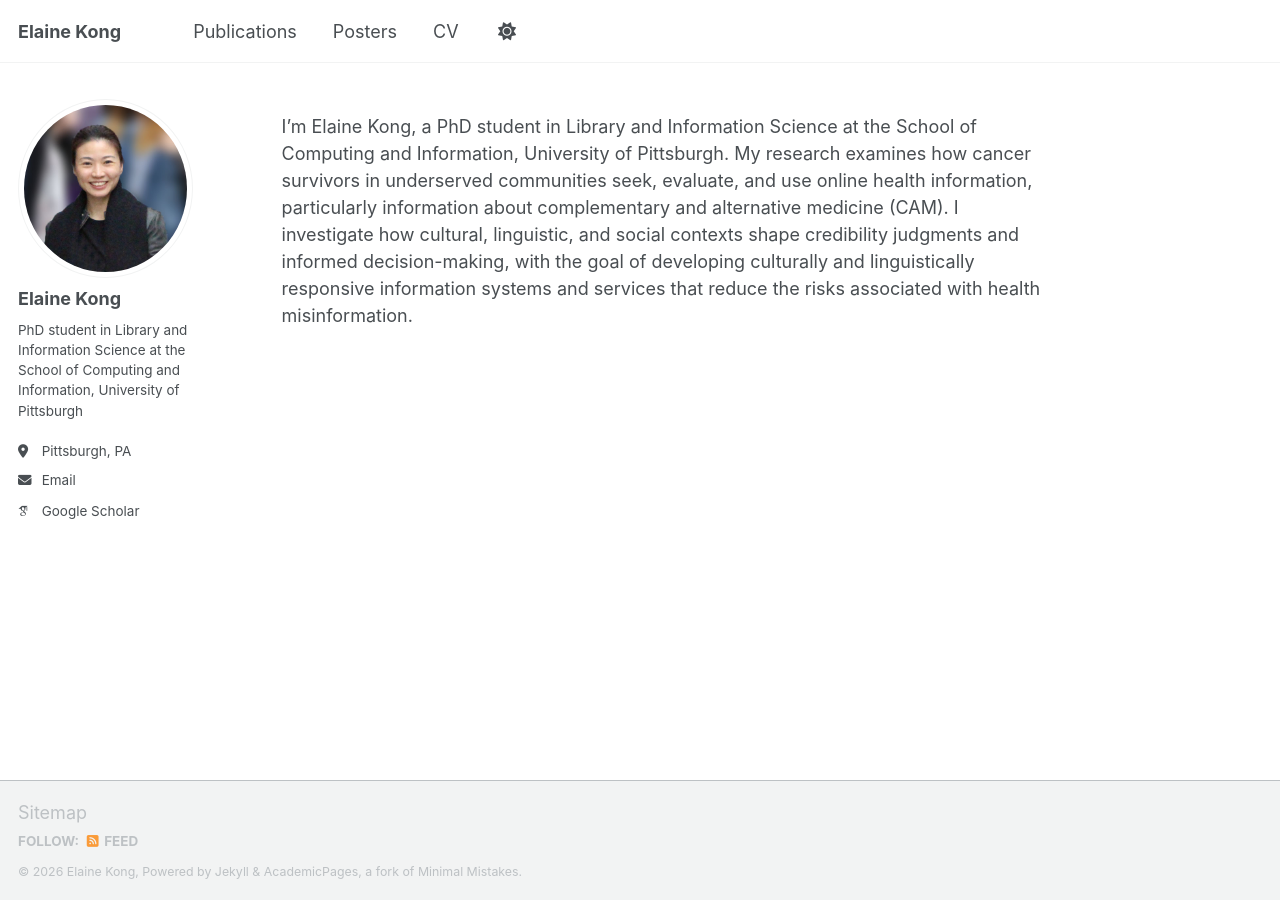
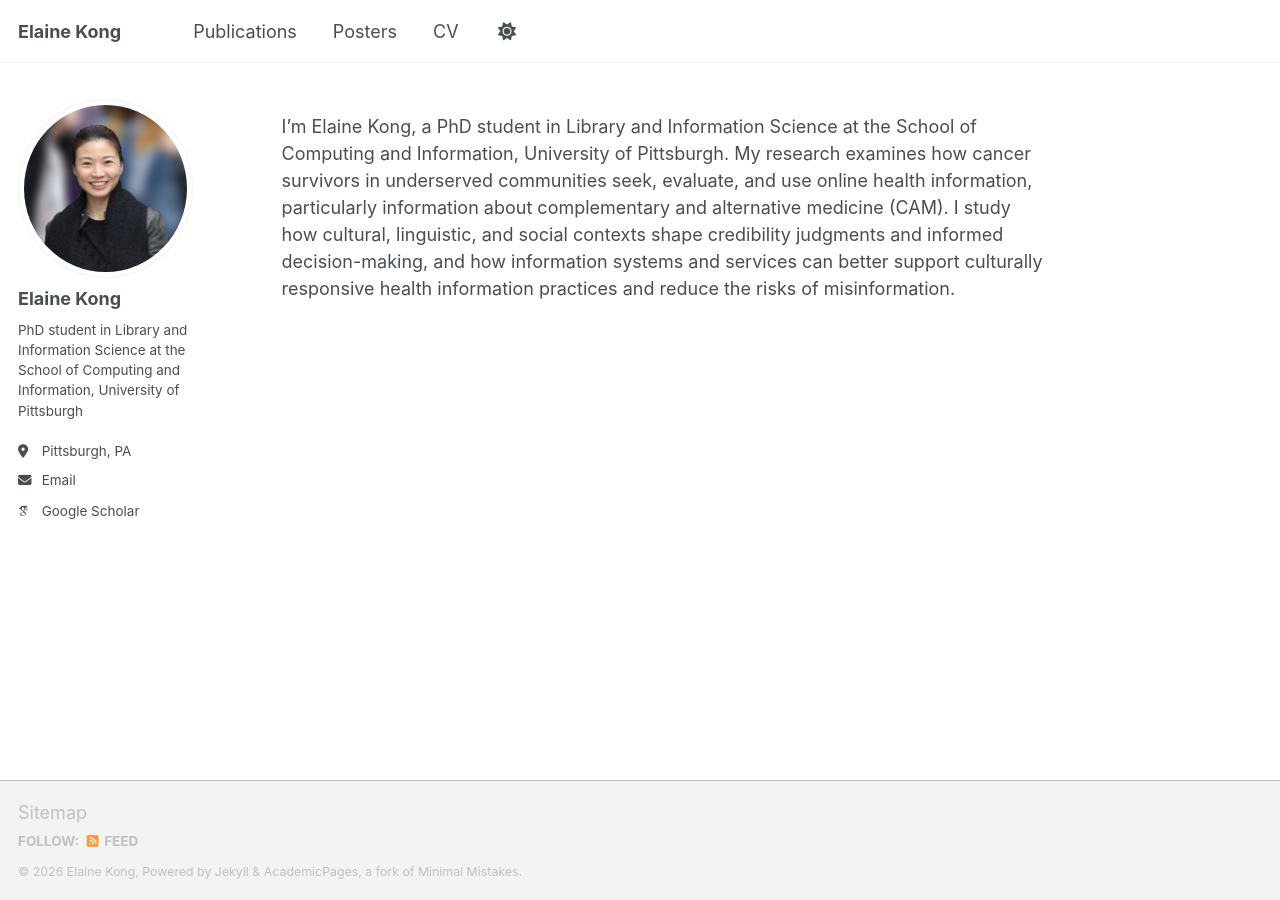
Before and after one commit to elainewskong/elainewskong.github.io, a Jekyll site: the page built from _pages/about.md, in a window 1280 px wide. Built offline with Jekyll 4.4.1, drawn with Linux system fonts in a browser that asks for light colours; some web fonts are replaced; a script that is not in the unit is left out.

Commit message:
Update about.md

```diff
--- a/_pages/about.md
+++ b/_pages/about.md
@@ -7,7 +7,8 @@ redirect_from:
   - /about.html
 ---
 
-I'm Elaine Kong, a PhD student in Library and Information Science at the School of Computing and Information, University of Pittsburgh. My research examines how cancer survivors in underserved communities seek, evaluate, and use online health information, particularly information about complementary and alternative medicine (CAM). I investigate how cultural, linguistic, and social contexts shape credibility judgments and informed decision-making, with the goal of developing culturally and linguistically responsive information systems and services that reduce the risks associated with health misinformation.
+I'm Elaine Kong, a PhD student in Library and Information Science at the School of Computing and Information, University of Pittsburgh. My research examines how cancer survivors in underserved communities seek, evaluate, and use online health information, particularly information about complementary and alternative medicine (CAM). I study how cultural, linguistic, and social contexts shape credibility judgments and informed decision-making, and how information systems and services can better support culturally responsive health information practices and reduce the risks of misinformation.
+
 
 <!--
 This is the front page of a website that is powered by the [Academic Pages template](https://github.com/academicpages/academicpages.github.io) and hosted on GitHub pages. [GitHub pages](https://pages.github.com) is a free service in which websites are built and hosted from code and data stored in a GitHub repository, automatically updating when a new commit is made to the repository. This template was forked from the [Minimal Mistakes Jekyll Theme](https://mmistakes.github.io/minimal-mistakes/) created by Michael Rose, and then extended to support the kinds of content that academics have: publications, talks, teaching, a portfolio, blog posts, and a dynamically-generated CV. Incidentally, these same features make it a great template for anyone that needs to show off a professional template!
```
